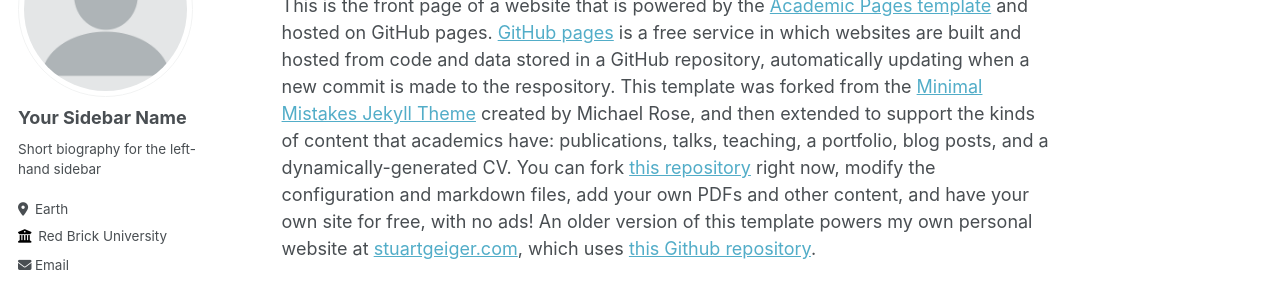
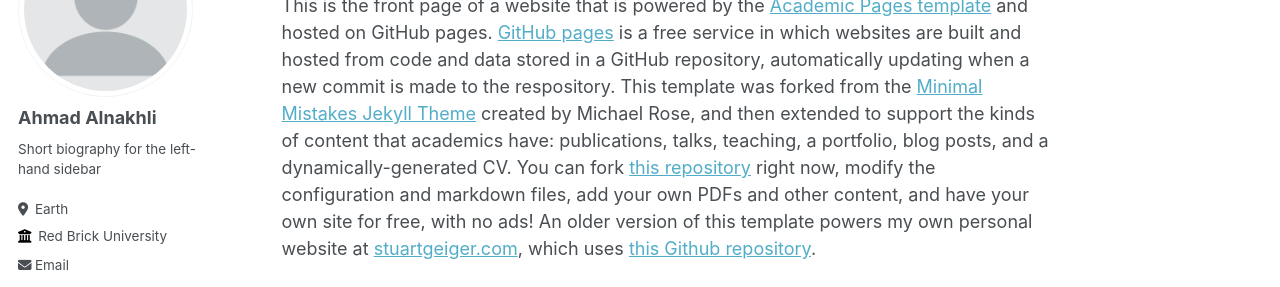
Before and after one commit to nakhliaah/github.io, a Jekyll site: the page built from _pages/about.md, in a window 1280 px wide. Shown: the part 184-471 px from the top of the page. Built offline with Jekyll 4.4.1, drawn with Linux system fonts in a browser that asks for light colours; some web fonts are replaced.

Commit message:
Update _config.yml

```diff
--- a/_config.yml
+++ b/_config.yml
@@ -22,7 +22,7 @@ repository               : "academicpages/academicpages.github.io"
 author:
   # Biographic information
   avatar           : "profile.png"
-  name             : "Your Sidebar Name"
+  name             : "Ahmad Alnakhli"
   pronouns         : # example: "she/her"
   bio              : "Short biography for the left-hand sidebar"
   location         : "Earth"
```
